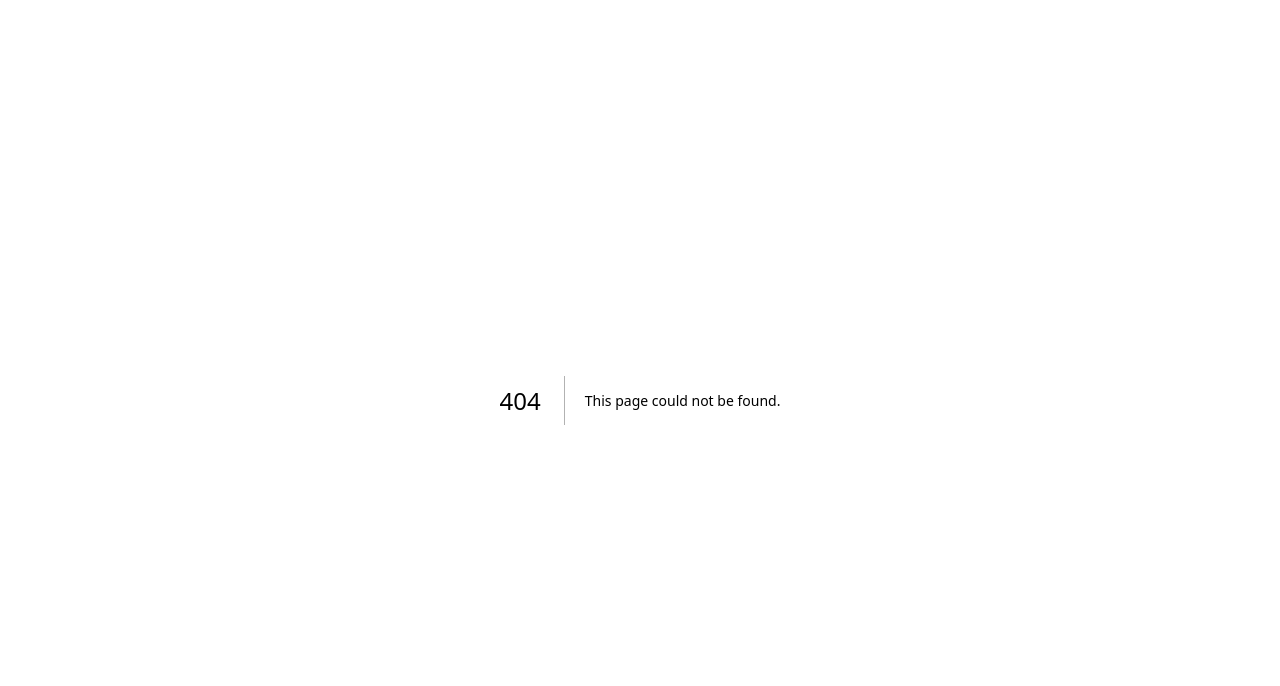
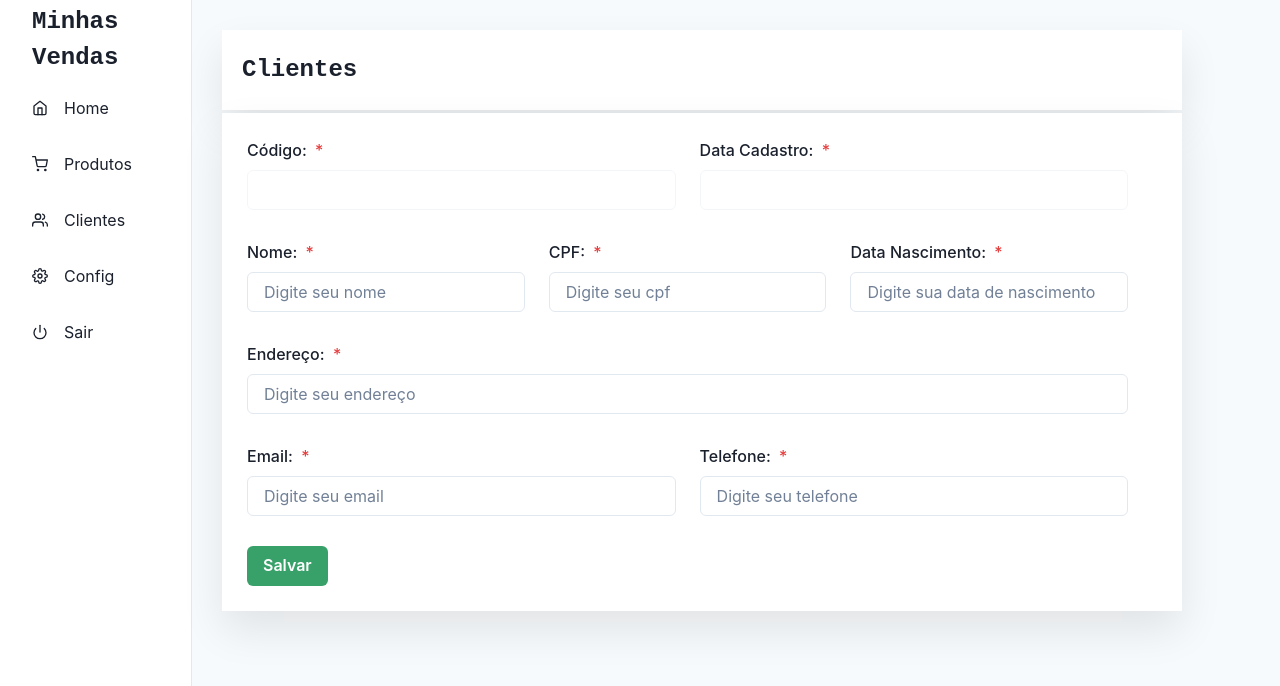
Before and after one commit to Brun0Santos/app-vendas-front, a Next.js app: page /cadastro/clientes in a window 1280 px wide. Before the commit this address had no page. Shown: the top 686 px of the page. Built offline with nearby package versions, Linux system fonts and the light colour scheme.

Commit message:
feat: configurando o input da tela de cadastro de clientes

```diff
--- /dev/null
+++ b/src/components/clientes/cadastros/cadastroClientes.tsx
@@ -0,0 +1,73 @@
+import { Button, ButtonGroup, Flex, Grid, GridItem, Link } from '@chakra-ui/react';
+
+import InputData from '@/components/common/input/input';
+import Layout from '@/components/layout/layout';
+
+export default function CadastroClientes() {
+  return (
+    <div>
+      <Layout titulo="Clientes">
+        <Flex flexDirection={'column'} p={'25px'} w={'97%'}>
+          <Grid templateColumns="repeat(2, 1fr)" gap={6} w="100%">
+            <GridItem>
+              <InputData label="Código" typeInput="number" disableInput={true} />
+            </GridItem>
+
+            <GridItem>
+              <InputData label="Data Cadastro" disableInput={true} />
+            </GridItem>
+          </Grid>
+
+          <Grid templateColumns="repeat(3, 1fr)" gap={6} w="100%">
+            <GridItem>
+              <InputData label="Nome" placeholder="Digite seu nome" autoComplete="off" />
+            </GridItem>
+
+            <GridItem>
+              <InputData
+                label="CPF"
+                typeInput="number"
+                placeholder="Digite seu cpf"
+                autoComplete="off"
+              />
+            </GridItem>
+
+            <GridItem>
+              <InputData
+                label="Data Nascimento"
+                typeInput="number"
+                autoSave="false"
+                placeholder="Digite sua data de nascimento"
+              />
+            </GridItem>
+          </Grid>
+
+          <InputData label="Endereço" placeholder="Digite seu endereço" autoComplete="off" />
+
+          <Grid templateColumns="repeat(2, 1fr)" gap={6} w="100%">
+            <GridItem>
+              <InputData label="Email" typeInput="number" placeholder="Digite seu email" />
+            </GridItem>
+
+            <GridItem>
+              <InputData
+                label="Telefone"
+                typeInput="number"
+                autoSave="false"
+                placeholder="Digite seu telefone"
+              />
+            </GridItem>
+          </Grid>
+
+          <ButtonGroup gap="4">
+            <Link href={'/consultas/produtos'}>
+              <Button colorScheme="green" _hover={{ bg: 'gray.400' }}>
+                Salvar
+              </Button>
+            </Link>
+          </ButtonGroup>
+        </Flex>
+      </Layout>
+    </div>
+  );
+}
--- a/src/components/layout/menu/sidebarMenu.tsx
+++ b/src/components/layout/menu/sidebarMenu.tsx
@@ -11,7 +11,7 @@ interface LinkItemProps {
 const LinkItems: Array<LinkItemProps> = [
   { name: 'Home', icon: FiHome, href: '/' },
   { name: 'Produtos', icon: FiShoppingCart, href: '/consultas/produtos' },
-  { name: 'Clientes', icon: FiUsers, href: '/cadastros/clientes' },
+  { name: 'Clientes', icon: FiUsers, href: '/cadastro/clientes' },
   { name: 'Config', icon: FiSettings, href: '/drive.com' },
   { name: 'Sair', icon: FiPower, href: '/google.com' },
 ];
--- /dev/null
+++ b/src/pages/cadastro/clientes/index.tsx
@@ -0,0 +1,3 @@
+import CadastroClientes from '@/components/clientes/cadastros/cadastroClientes';
+
+export default CadastroClientes;
--- a/src/pages/cadastro/produtos/index.tsx
+++ b/src/pages/cadastro/produtos/index.tsx
@@ -1,5 +1,3 @@
-// import { ListagemProdutos } from '@/components/produtos/listagem/listagemProdutos';
-// export default ListagemProdutos;
+import { CadastroProdutos } from '@/components/produtos/cadastros/cadastroProdutos';
 
-import { CadastroProdutos } from '@/components/produtos/cadastros/cadastroProdutos';
 export default CadastroProdutos;
```
Also changed, not shown: src/app/models/clientes/clientesModel.tsx (added, +10 -0 lines).
